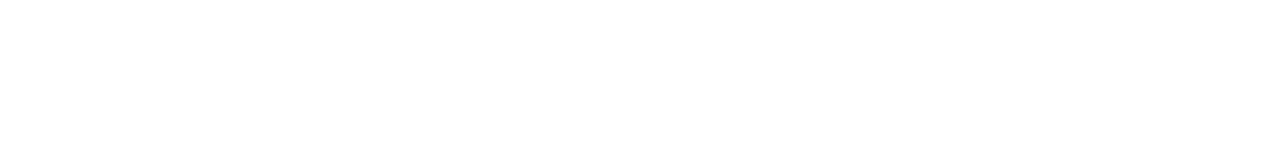
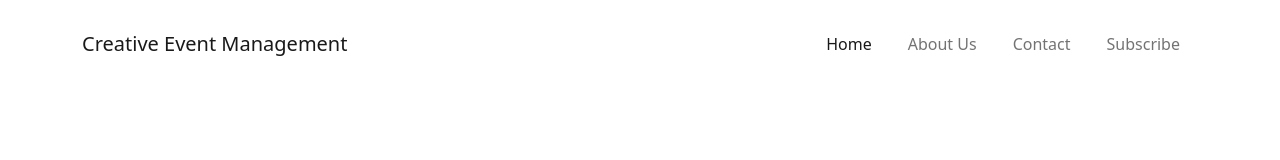
Before and after one commit to biswajit-adhikary/Creative-Event-Management, a plain HTML site: page index.html in a window 1280 px wide. Drawn offline with nearby package versions, Linux system fonts and the light colour scheme.

Commit message:
Header Done

```diff
--- a/index.html
+++ b/index.html
@@ -10,11 +10,43 @@
     <link href="https://fonts.googleapis.com/css2?family=Poppins:wght@400;500;700&display=swap" rel="stylesheet">
     <!-- font-awesome -->
     <script src="https://kit.fontawesome.com/bdedd14d00.js" crossorigin="anonymous"></script>
+    <!-- main css -->
+    <link rel="stylesheet" href="style.css">
     <!-- Bootstrap CSS -->
     <link href="https://cdn.jsdelivr.net/npm/bootstrap@5.1.3/dist/css/bootstrap.min.css" rel="stylesheet" integrity="sha384-1BmE4kWBq78iYhFldvKuhfTAU6auU8tT94WrHftjDbrCEXSU1oBoqyl2QvZ6jIW3" crossorigin="anonymous">
     <title>Home - Creative Event Management</title>
   </head>
   <body>
+    <!-- Header Start -->
+    <header class="header">
+        <nav class="navbar navbar-expand-lg navbar-light py-4">
+            <div class="container">
+              <a class="navbar-brand" href="#">Creative Event Management</a>
+              <button class="navbar-toggler" type="button" data-bs-toggle="collapse" data-bs-target="#main-navbar" aria-controls="main-navbar" aria-expanded="false" aria-label="Toggle navigation">
+                <span class="navbar-toggler-icon"></span>
+              </button>
+              <div class="collapse navbar-collapse" id="main-navbar">
+                <ul class="navbar-nav ms-auto mb-2 mb-lg-0">
+                  <li class="nav-item">
+                    <a class="nav-link active" aria-current="page" href="#">Home</a>
+                  </li>
+                  <li class="nav-item">
+                    <a class="nav-link" href="#">About Us</a>
+                  </li>
+                  </li>
+                  <li class="nav-item">
+                    <a class="nav-link" href="#">Contact</a>
+                  </li>
+                  </li>
+                  <li class="nav-item">
+                    <a class="nav-link" href="#">Subscribe</a>
+                  </li>
+                </ul>
+              </div>
+            </div>
+        </nav>
+    </header>
+    <!-- Header End -->
 
     <!-- Bootstrap Bundle with Popper -->
     <script src="https://cdn.jsdelivr.net/npm/bootstrap@5.1.3/dist/js/bootstrap.bundle.min.js" integrity="sha384-ka7Sk0Gln4gmtz2MlQnikT1wXgYsOg+OMhuP+IlRH9sENBO0LRn5q+8nbTov4+1p" crossorigin="anonymous"></script>
--- a/style.css
+++ b/style.css
@@ -4,3 +4,16 @@ Base css
 body {
     font-family: 'Poppins', sans-serif;
 }
+
+/*
+Header CSS
+*/
+.header .navbar-brand {
+    font-weight: 500;
+}
+.header .nav-item {
+    margin: 0 10px;
+}
+.header .nav-link {
+    font-weight: 500;
+}
```
